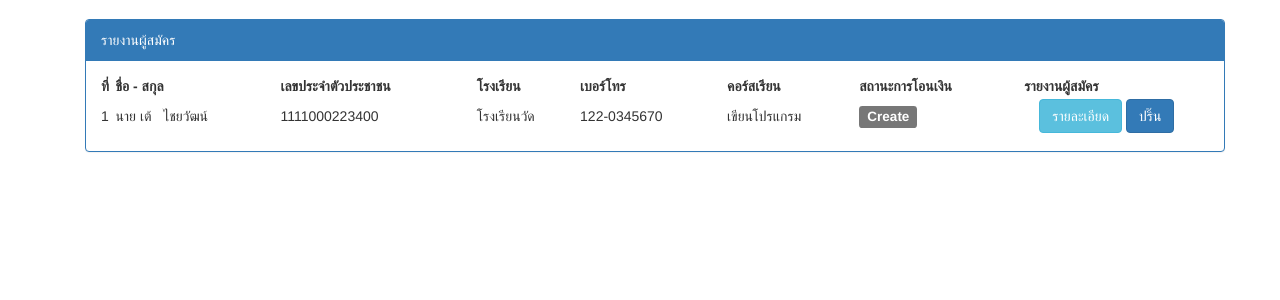
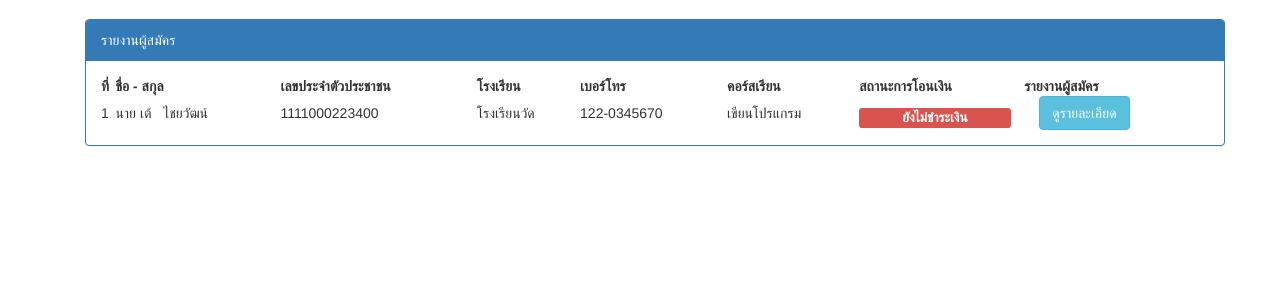
Before and after one commit to krittiwakorn/Jknowledge, a CodeIgniter app: page /Jknowledge/registration/report in a window 1280 px wide. Shown: the part 51-351 px from the top of the page. Run offline with CodeIgniter, Linux system fonts and the light colour scheme; data comes from the database, SQL or seed files in the repository; some libraries are stand-ins or nearby versions.

Commit message:
เต้ อัพเดท office ดูข้อมูลผู้สมัคร

```diff
--- a/application/views/course.php
+++ b/application/views/course.php
@@ -180,8 +180,8 @@
 										<div class="form-group col-sm-12">
 											<div class="col-md-3"></div>
 											<div class="col-sm-6">
-												<button type="submit" class="btn btn-success ">SAVE</button>
-												<button type="reset" class="btn btn-warning ">RESET</button>
+												<button type="submit" class="btn btn-success ">UPDATE</button>
+												<button type="cancel" class="btn btn-warning ">CANCEL</button>
 											</div>
 										</div>
 
--- a/application/views/report.php
+++ b/application/views/report.php
@@ -35,13 +35,13 @@
 								<?php
 								switch ($regist_hdr->status_hdr) {
 									case '1':
-									echo '<h4><span class="label label-default">Create</span></h4>';
+									echo '<h4><span class="label label-danger col-md-11">ยังไม่ชำระเงิน</span></h4>';
 									break;
 									case '2':
-									echo '<h4><span class="label label-primary">ยืนยันการสมัคร</span></h4>';
+									echo '<h4><span class="label label-primary col-md-11">จ่ายเงินแล้ว</span></h4>';
 									break;
 									case '3':
-									echo '<h4><span class="label label-success">ตรวจสอบการสมัครแล้ว</span></h4>';
+									echo '<h4><span class="label label-success col-md-11">ตรวจสอบการสมัครแล้ว</span></h4>';
 									break;
 									case '4':
 									echo '<h4><span class="label label-warning">หมดอายุการสมัคร</span></h4>';
@@ -53,8 +53,9 @@
 								?>
 							</td>
 							<td class="col-md-2">
-								<?php echo anchor('registration/report_detail/'.$regist_hdr->id_register_hdr, 'รายละเอียด', 'class="btn btn-info"');?>
-								<?php echo anchor('registration/present_print', 'ปริ๊น', 'class="btn btn-primary"');?>
+								<?php //echo anchor('registration/report_detail/'.$regist_hdr->id_register_hdr, 'รายละเอียด', 'class="btn btn-info"');?>
+								<?php //echo anchor('registration/present_print', 'ปริ๊น', 'class="btn btn-primary"');?>
+								<?php echo anchor('#', 'ดูรายละเอียด', 'class="btn btn-info"');?>
 							</td>
 						</tr>
 					<?php endforeach;  ?>
--- a/application/views/report_detail.php
+++ b/application/views/report_detail.php
@@ -29,7 +29,7 @@
 		<div class="row col-md-12">
 			<div class="col-xs-6 col-md-3 col-md-offset-5">
 				<a href="#" class="thumbnail">
-					<img src="<?php echo base_url().'image/hg.jpg';?>" alt="ultraman">
+					<img src="<?php echo base_url().'image/nopicture.jpg';?>" alt="ultraman">
 				</a>
 			</div>
 			<div class="col-md-12 text-center">
```
Also changed, not shown: image/nopicture.jpg (added).
